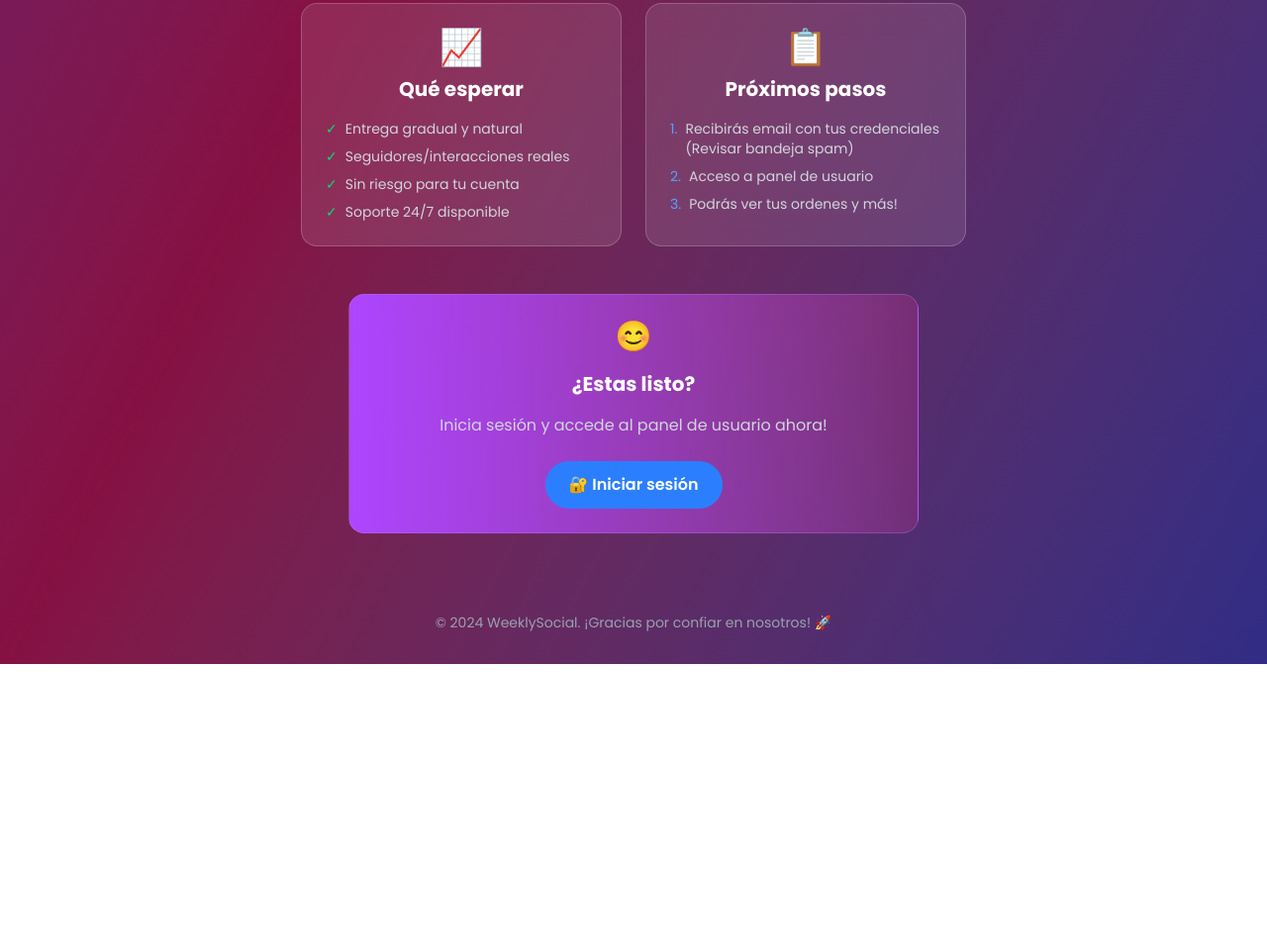
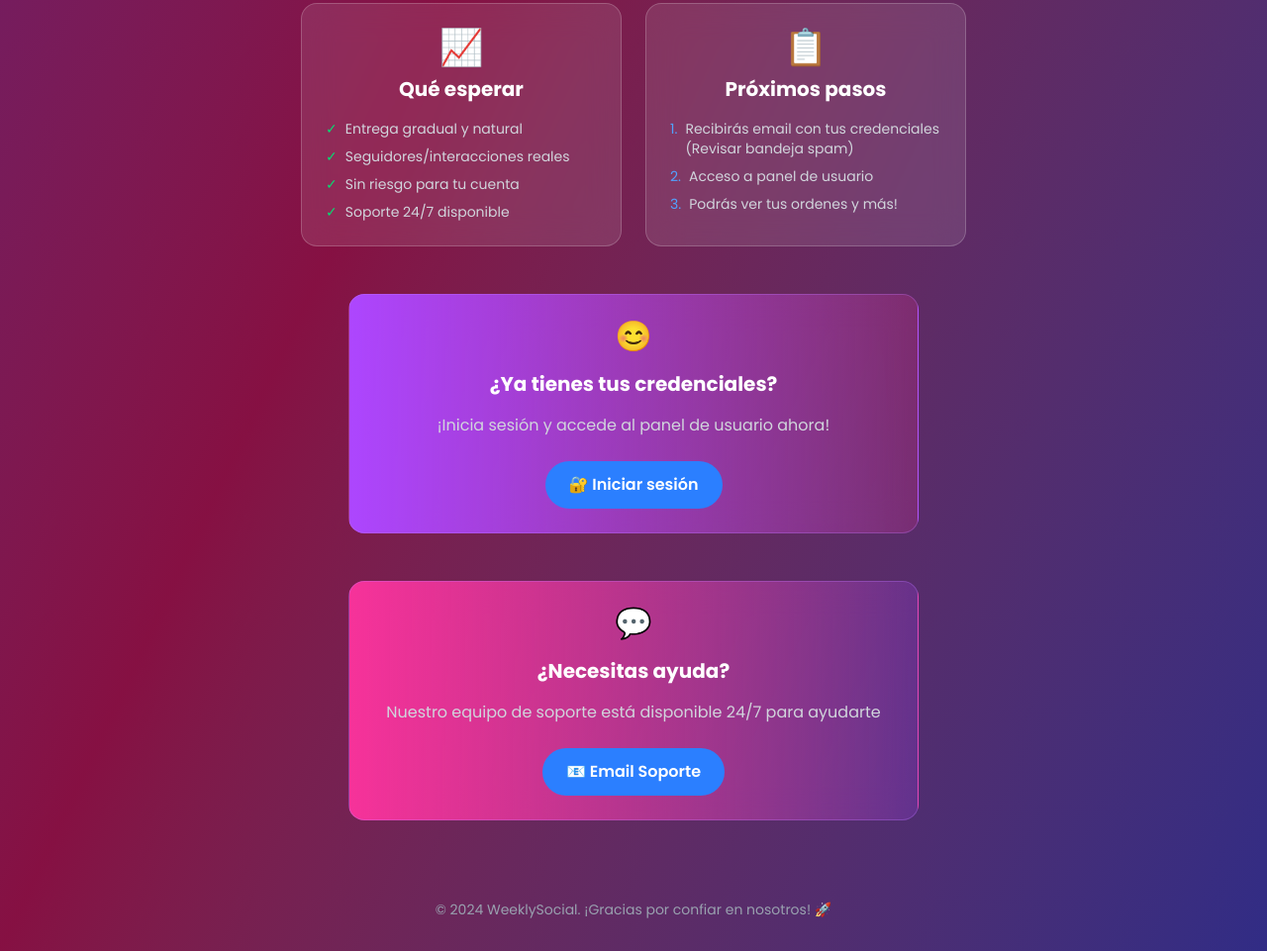
Before and after one commit to LV27VELASCO/SocialMedia_Free_Frontend, an Astro site: page /confirmation-success in a window 1280 px wide. Shown: the part 1751-2712 px from the top of the page at 99% size. Before the commit the page ends 2422 px from the top, so only its background shows below. Built offline with nearby package versions, Linux system fonts and the light colour scheme; Astro itself is replaced by a stand-in of ours.

Commit message:
ok texto

```diff
--- a/src/components/Step-three-success.astro
+++ b/src/components/Step-three-success.astro
@@ -319,15 +319,15 @@
         </div>
     </div>
 
-    <!-- Contact Support -->
-    <div class="max-w-xl mx-auto text-center">
+    <!-- Login -->
+    <div class="max-w-xl mx-auto text-center mb-12">
         <div
             class="bg-gradient-to-r from-purple-500 to-pink-500/20 backdrop-blur-lg rounded-2xl p-6 border border-purple-400/30"
         >
             <div class="text-3xl mb-4">😊</div>
-            <h3 class="text-xl font-bold text-white mb-4">¿Estas listo?</h3>
+            <h3 class="text-xl font-bold text-white mb-4">¿Ya tienes tus credenciales?</h3>
             <p class="text-gray-300 mb-6">
-                Inicia sesión y accede al panel de usuario ahora!
+                ¡Inicia sesión y accede al panel de usuario ahora!
             </p>
             <div class="flex flex-col sm:flex-row gap-4 justify-center">
                 <a
@@ -339,6 +339,22 @@
             </div>
         </div>
     </div>
+
+    <!-- Contact Support -->
+    <div class="max-w-xl mx-auto text-center">
+            <div class="bg-gradient-to-r from-pink-500 to-purple-500/20 backdrop-blur-lg rounded-2xl p-6 border border-purple-400/30">
+                <div class="text-3xl mb-4">💬</div>
+                <h3 class="text-xl font-bold text-white mb-4">¿Necesitas ayuda?</h3>
+                <p class="text-gray-300 mb-6">
+                    Nuestro equipo de soporte está disponible 24/7 para ayudarte
+                </p>
+                <div class="flex flex-col sm:flex-row gap-4 justify-center">
+                    <a href="mailto:soporte@weeklysocial.es" class="px-6 py-3 bg-blue-500 text-white font-semibold rounded-full hover:bg-blue-600 transition-colors">
+                        📧 Email Soporte
+                    </a>
+                </div>
+            </div>
+        </div>
 </main>
 
 <!-- Footer -->
```
